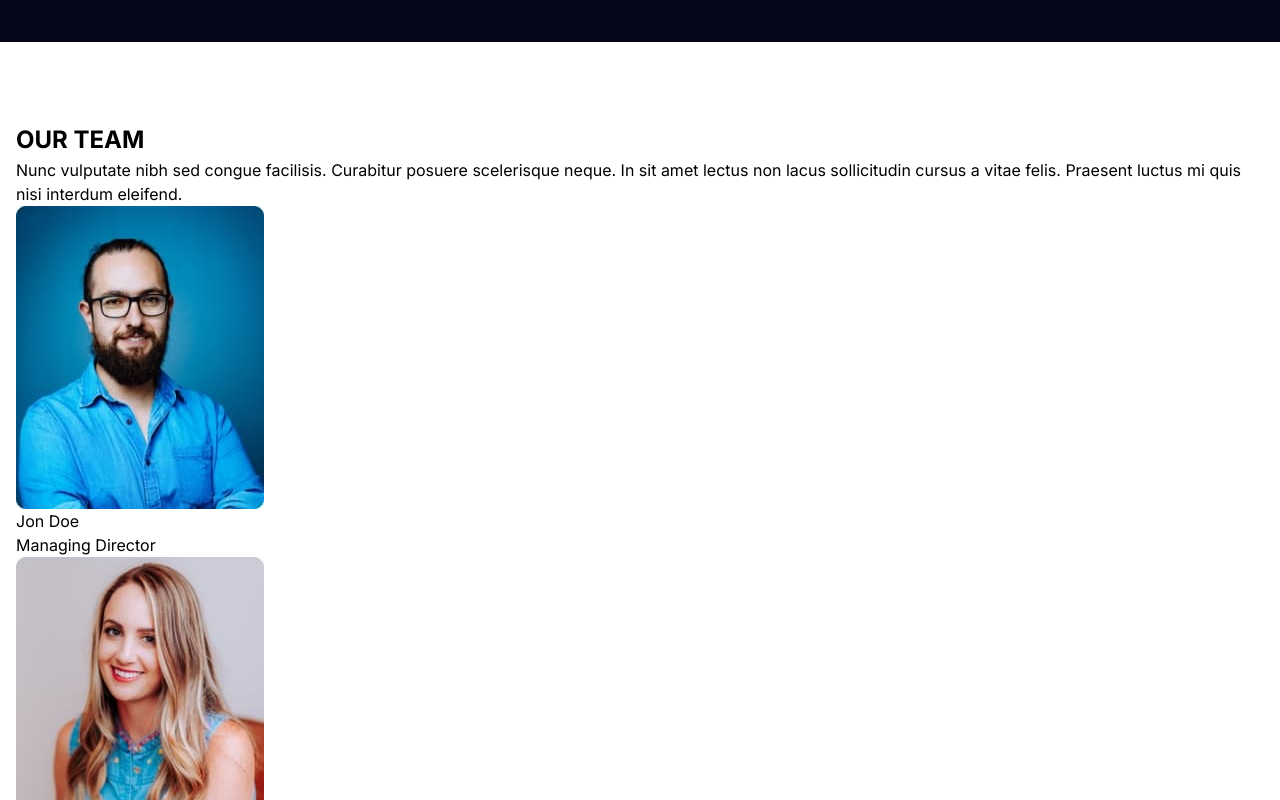
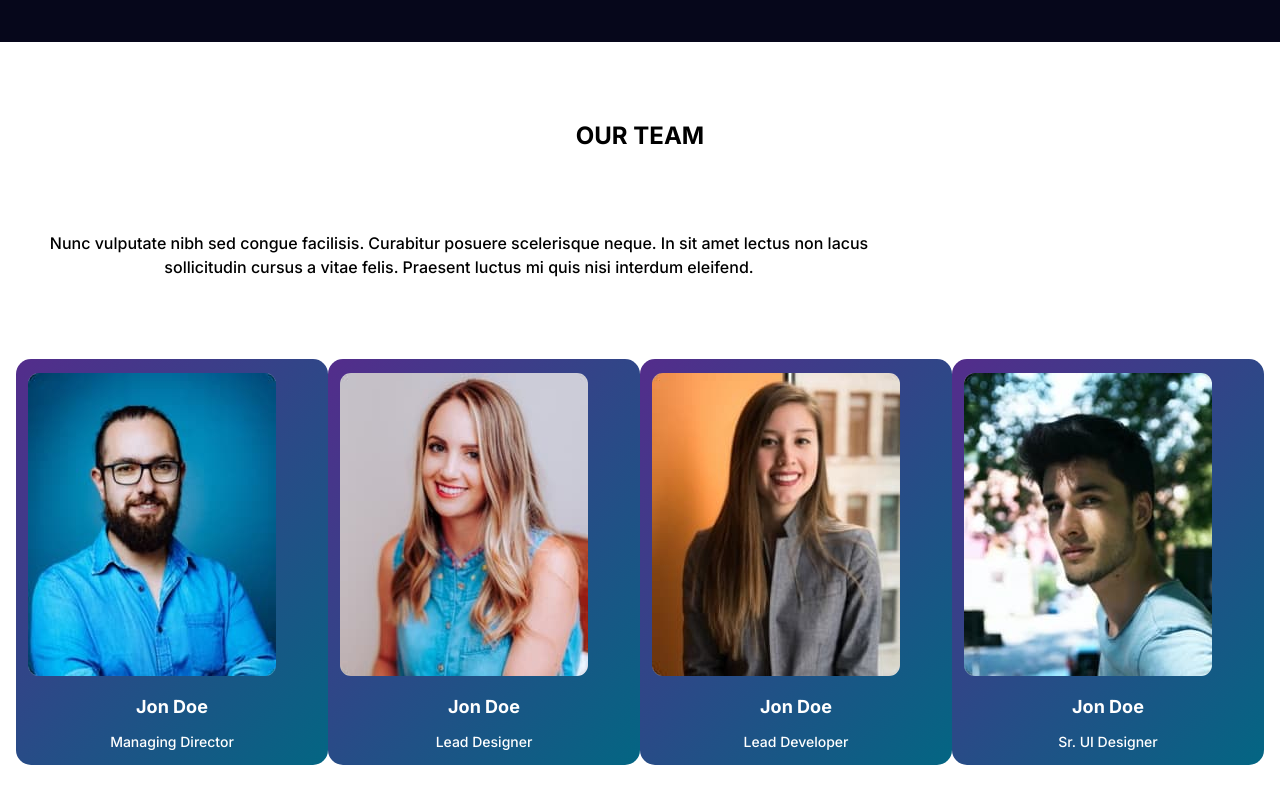
Before and after one commit to Sergey4857/Mobile-App-Prototype, a plain HTML site: page index.html in a window 1280 px wide. Shown: the part 3020-3820 px from the top of the page. Drawn offline with nearby package versions, Linux system fonts and the light colour scheme.

Commit message:
team and video

```diff
--- a/index.html
+++ b/index.html
@@ -133,24 +133,40 @@
         cursus a vitae felis. Praesent luctus mi quis nisi interdum eleifend.</p>
       <ul class="team-list">
         <li class="team-item">
-          <img src="./img/mobile/4-team/team1-1x.jpg" alt="">
+          <img class="team-img" src="./img/mobile/4-team/team1-1x.jpg" alt="">
+
+          <div class="team-content">
             <p class="team-name">Jon Doe</p>
             <p class="team-desc">Managing Director</p>
+          </div>
+
         </li>
         <li class="team-item">
-          <img src="./img/mobile/4-team/team2-1x.jpg" alt="">
+          <img class="team-img" src="./img/mobile/4-team/team2-1x.jpg" alt="">
+
+          <div class="team-content">
             <p class="team-name">Jon Doe</p>
             <p class="team-desc">Lead Designer</p>
+          </div>
+
         </li>
         <li class="team-item">
-          <img src="./img/mobile/4-team/team3-1x.jpg" alt="">
+          <img class="team-img" src="./img/mobile/4-team/team3-1x.jpg" alt="">
+
+          <div class="team-content">
             <p class="team-name">Jon Doe</p>
             <p class="team-desc">Lead Developer</p>
+          </div>
+
         </li>
         <li class="team-item">
-          <img src="./img/mobile/4-team/team4-1x.jpg" alt="">
+          <img class="team-img" src="./img/mobile/4-team/team4-1x.jpg" alt="">
+
+          <div class="team-content">
             <p class="team-name">Jon Doe</p>
             <p class="team-desc">Sr. UI Designer</p>
+          </div>
+
         </li>
       </ul>
     </div>
--- a/sass/_section-team.scss
+++ b/sass/_section-team.scss
@@ -0,0 +1,157 @@
+$main-text-color: #000000;
+$secondary-text-color: #ffffff;
+$gradient-color: linear-gradient(90.03deg, #00c5eb -1.97%, #b544fe 89.43%);
+$dark-bcg: #06071b;
+$light-bcg: #ffffff;
+
+.team-title {
+  text-align: center;
+  font-weight: 700;
+  @media screen and (max-width: 767px) {
+    font-size: 20px;
+    line-height: 1.2;
+    margin-bottom: 24px;
+  }
+  @media screen and (min-width: 768px) {
+    font-size: 24px;
+    line-height: 1.2;
+  }
+
+  @media screen and (min-width: 768px) and (max-width: 1279px) {
+    margin-bottom: 40px;
+  }
+
+  @media screen and (min-width: 1280px) {
+    margin-bottom: 80px;
+  }
+}
+
+.team-text {
+  font-weight: 500;
+  text-align: center;
+
+  @media screen and (max-width: 767px) {
+    font-size: 14px;
+    line-height: 1.71;
+    max-width: 280px;
+    height: 120px;
+    margin-bottom: 40px;
+  }
+
+  @media screen and (min-width: 768px) {
+    font-size: 16px;
+    line-height: 1.5;
+    margin-bottom: 40px;
+  }
+
+  @media screen and (min-width: 768px) and (max-width: 1279px) {
+    max-width: 704px;
+    height: 72px;
+  }
+
+  @media screen and (min-width: 1280px) {
+    max-width: 886px;
+    height: 48px;
+    margin-bottom: 80px;
+  }
+}
+
+.team-list {
+  display: flex;
+
+  @media screen and (max-width: 767px) {
+    flex-direction: column;
+    gap: 24px;
+  }
+
+  @media screen and (min-width: 768px) {
+  }
+
+  @media screen and (min-width: 768px) and (max-width: 1279px) {
+    flex-wrap: wrap;
+    column-gap: 32px;
+    row-gap: 40px;
+  }
+
+  @media screen and (min-width: 1280px) {
+  }
+}
+
+.team-item {
+  width: 100%;
+
+  background: linear-gradient(
+      312.87deg,
+      rgba(0, 197, 235, 0.5) -0.2%,
+      rgba(181, 68, 254, 0.5) 112.66%
+    ),
+    #06071b;
+  backdrop-filter: blur(17.5px);
+
+  border-radius: 15px;
+
+  @media screen and (max-width: 767px) {
+    padding-top: 16px;
+    padding-left: 16px;
+    padding-right: 16px;
+  }
+
+  @media screen and (min-width: 768px) {
+  }
+
+  @media screen and (min-width: 768px) and (max-width: 1279px) {
+    padding-top: 20px;
+    padding-left: 20px;
+    padding-right: 20px;
+
+    flex-basis: (( 100% - 32px ) / 2);
+  }
+
+  @media screen and (min-width: 1280px) {
+    padding-top: 14px;
+    padding-left: 12px;
+    padding-right: 12px;
+  }
+}
+
+.team-img {
+  border-radius: 11px;
+}
+
+.team-content {
+  padding-top: 24px;
+  padding-bottom: 12px;
+
+  @media screen and (max-width: 767px) {
+  }
+
+  @media screen and (min-width: 768px) {
+    padding-top: 20px;
+  }
+
+  @media screen and (min-width: 768px) and (max-width: 1279px) {
+  }
+
+  @media screen and (min-width: 1280px) {
+  }
+}
+
+.team-name {
+  font-weight: 700;
+  font-size: 18px;
+  line-height: 1.22;
+  text-align: center;
+
+  color: $secondary-text-color;
+
+  margin-bottom: 12px;
+}
+
+.team-desc {
+  font-weight: 500;
+  font-size: 14px;
+  line-height: 1.71;
+  text-align: center;
+
+  color: $secondary-text-color;
+}
--- a/sass/_section-video.scss
+++ b/sass/_section-video.scss
@@ -81,4 +81,16 @@ max-width: 479px;
   display: flex;
   justify-content: center;
   gap: 20px;
+
+@media screen and (max-width: 767px) {
+
+margin-bottom: 40px;
 }
+
+
+@media screen and (min-width: 768px) and (max-width: 1279px)
+{
+margin-bottom: 40px;
+
+}
+}
--- a/sass/main.scss
+++ b/sass/main.scss
@@ -28,7 +28,6 @@
   margin-left: auto;
   margin-right: auto;
 
-
   @media screen and (max-width: 767px) {
     padding-left: 20px;
     padding-right: 20px;
@@ -53,6 +52,5 @@
     padding-bottom: 80px;
   }
   @media screen and (min-width: 1280px) {
-
   }
 }
--- a/sass/utils/_resets.scss
+++ b/sass/utils/_resets.scss
@@ -17,8 +17,8 @@ html {
 }
 
 body {
-  background-color: var(--light-bcg);
-  color: var(--main-text-color);
+  background-color: $light-bcg;
+  color: $main-text-color;
   font-family: Inter, sans-serif;
   font-size: 16px;
   line-height: 1.5;
```
Also changed, not shown: css/main.css, css/main.min.css, 2 other files. Lines whose indentation alone changed are shown as unchanged.
